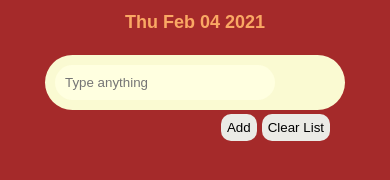
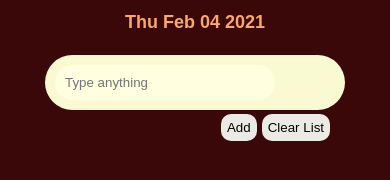
Before and after one commit to kberhane30/To-do-list, a plain HTML site: page index.html in a window 390 px wide. Drawn offline with Linux system fonts and the light colour scheme.

Commit message:
change the background and added a @media screen to make the project device friendly

```diff
--- a/style.css
+++ b/style.css
@@ -77,7 +77,7 @@
 
     @media only screen and (max-width: 500px){
         body{
-            background-color: brown;
+            background-color: rgb(58, 8, 8);
             }
             .container{
                 padding: 10px;
```
